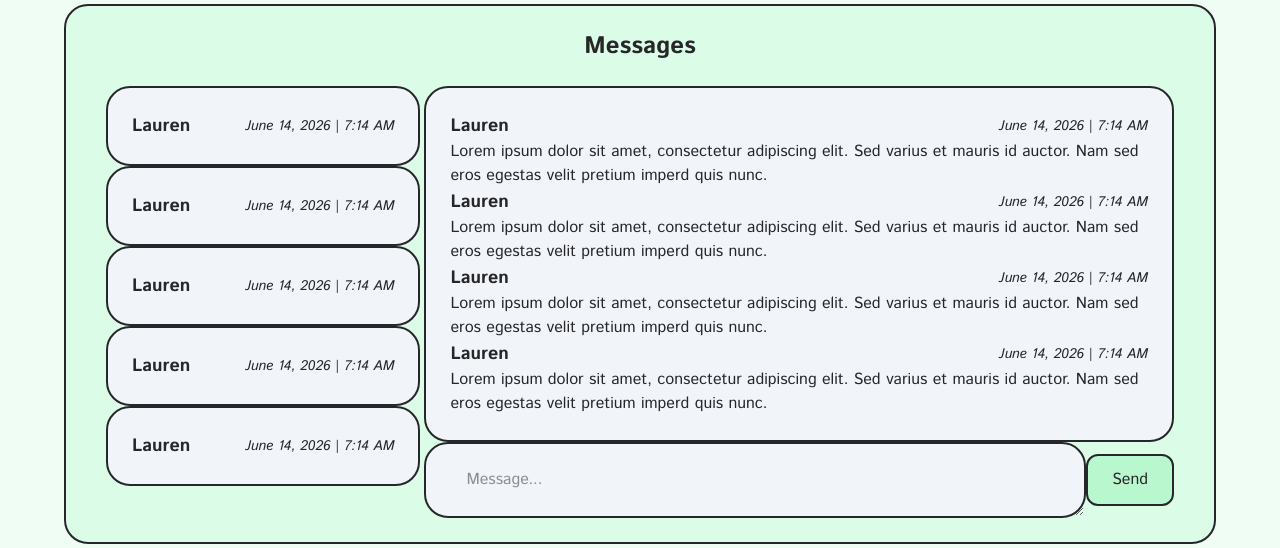
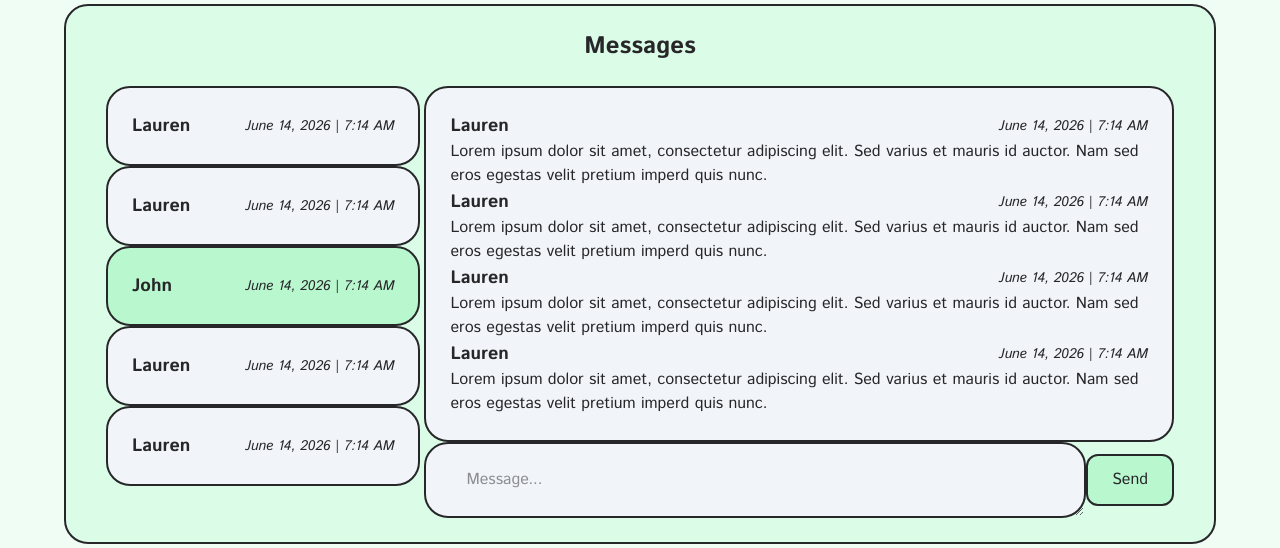
Before and after one commit to evankingca/Activity-Buddy, a Django app: page /chat in a window 1280 px wide. Shown: the part 212-760 px from the top of the page. Run offline with Django 5.2, Linux system fonts and the light colour scheme; some libraries are stand-ins or nearby versions.

Commit message:
Add example context and conditional for selected message on Chat page

```diff
--- a/browsing/templates/browsing/chat.html
+++ b/browsing/templates/browsing/chat.html
@@ -18,24 +18,28 @@
         <div class="flex flex-col md:basis-xl lg:basis-md">
           <!-- START: populate with messsages from database -->
           <div class="card card-primary card-sm dark:card-secondary flex justify-between items-center">
-            <p class="text-left font-bold text-lg">Lauren</p>
+            <p class="text-left font-bold text-lg">{{ messages.0.name }}</p>
             <p class="text-right italic text-sm">June 14, 2026 | 7:14 AM</p>
           </div>
           <!-- example data -->
           <div class="card card-primary card-sm dark:card-secondary flex justify-between items-center">
-            <p class="text-left font-bold text-lg">Lauren</p>
+            <p class="text-left font-bold text-lg">{{ messages.0.name }}</p>
+            <p class="text-right italic text-sm">June 14, 2026 | 7:14 AM</p>
+          </div>
+          <!-- Example selected message -->
+          <div class="card card-primary card-sm dark:card-secondary flex justify-between items-center
+          {% if messages.1.active %} bg-green-200 dark:bg-green-200 {% endif %}
+          ">
+            <p class="text-left font-bold text-lg">{{ messages.1.name }}</p>
+            <p class="text-right italic text-sm">June 14, 2026 | 7:14 AM</p>
+          </div>
+          <!-- end example selected message -->
+          <div class="card card-primary card-sm dark:card-secondary flex justify-between items-center">
+            <p class="text-left font-bold text-lg">{{ messages.0.name }}</p>
             <p class="text-right italic text-sm">June 14, 2026 | 7:14 AM</p>
           </div>
           <div class="card card-primary card-sm dark:card-secondary flex justify-between items-center">
-            <p class="text-left font-bold text-lg">Lauren</p>
-            <p class="text-right italic text-sm">June 14, 2026 | 7:14 AM</p>
-          </div>
-          <div class="card card-primary card-sm dark:card-secondary flex justify-between items-center">
-            <p class="text-left font-bold text-lg">Lauren</p>
-            <p class="text-right italic text-sm">June 14, 2026 | 7:14 AM</p>
-          </div>
-          <div class="card card-primary card-sm dark:card-secondary flex justify-between items-center">
-            <p class="text-left font-bold text-lg">Lauren</p>
+            <p class="text-left font-bold text-lg">{{ messages.0.name }}</p>
             <p class="text-right italic text-sm">June 14, 2026 | 7:14 AM</p>
           </div>
           <!-- end example data -->
--- a/browsing/views.py
+++ b/browsing/views.py
@@ -77,7 +77,18 @@ def user_profile(request):
     return render(request, "browsing/user_profile.html", context)
 
 def chat(request):
-    context = {}
+    context = {
+        "messages": [
+            {
+                "name": "Lauren",
+                "active": False
+            },
+                        {
+                "name": "John",
+                "active": True
+            }
+        ]
+    }
     return render(request, "browsing/chat.html", context)
 
 def user(request):
--- a/tailwindApp/static/css/dist/styles.css
+++ b/tailwindApp/static/css/dist/styles.css
@@ -579,6 +579,9 @@
   .bg-green-950 {
     background-color: var(--color-green-950);
   }
+  .bg-red-500 {
+    background-color: var(--color-red-500);
+  }
   .bg-slate-100 {
     background-color: var(--color-slate-100);
   }
@@ -904,6 +907,9 @@
   .dark\:bg-green-100:where(.dark, .dark *) {
     background-color: var(--color-green-100);
   }
+  .dark\:bg-green-200:where(.dark, .dark *) {
+    background-color: var(--color-green-200);
+  }
   .dark\:bg-text-dark:where(.dark, .dark *) {
     background-color: var(--color-text-dark);
   }
```
